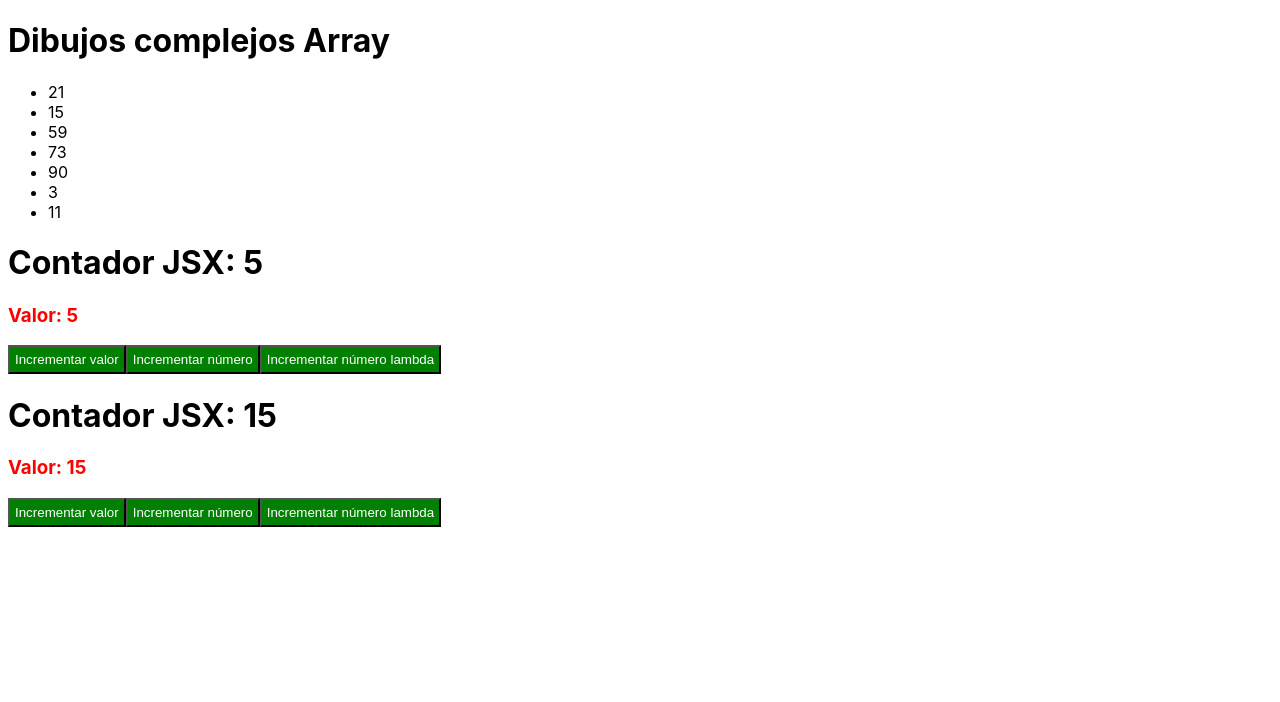
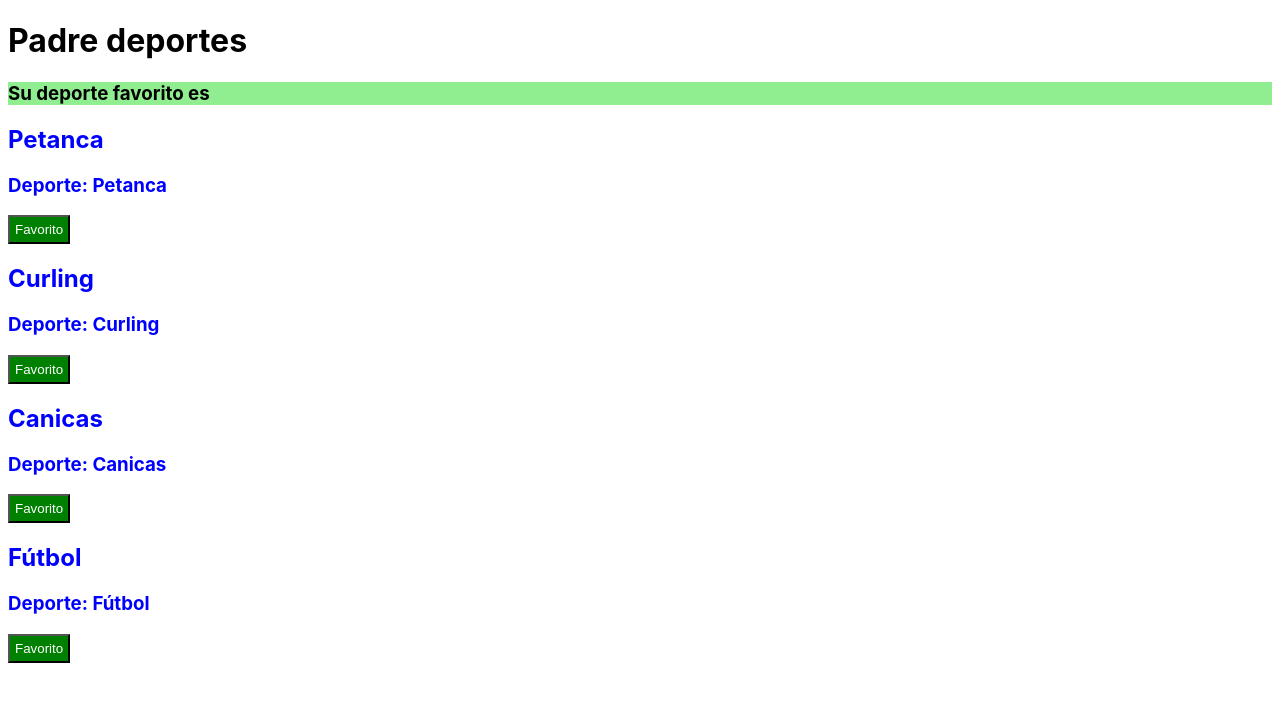
Before and after one commit to Bryanjrc/reactclasesjsx, a React (Create React App) app: page / in a window 1280 px wide. Shown: the top 702 px of the page. Built offline with nearby package versions, Linux system fonts and the light colour scheme.

Commit message:
Add PadreDeportes, HijoDeporte, and DibujosComplejosRender components; update index.js to include new components

```diff
--- /dev/null
+++ b/src/components/DibujosComplejosRender.jsx
@@ -0,0 +1,45 @@
+import { Component } from "react";
+
+class DibujosComplejosRender extends Component {
+
+    state = {
+        nombres: ["Diana", "Antonia", "Adrian", "Lucia"]
+    }
+
+    generarNombre = () => {
+        //PODEMOS UTILIZAR DIRECTAMENTE EL MÉTODO DEL ARRAY push
+        //SI ES UN OBJETO SIMPLE (string, int) NO PODEMOS ASIGNAR
+        this.state.nombres.push("NUEVO NOMBRE");
+        //SI NO REASIGNAMOS EL VALOR MEDIANTE setState, NO LO VEREMOS
+        this.setState({
+            nombres: this.state.nombres
+        })
+    }
+
+    render() {
+        return(
+            <div>
+                <h1>Dibujos complejos render</h1>
+
+                <button onClick={this.generarNombre}>
+                    Generar nombre
+                </button>
+                {
+                    //ESTO ES CÓDIGO JSC DE REACT
+                    this.state.nombres.map((nombre, index) => {
+                        //ESTE CÓDIGO NECESITA UN RETURN PARA EL RENDER
+                        return (
+                            <h4 style={{color: "blue"}} key={index}>
+                                {nombre}
+                            </h4>
+
+                        )
+                    })
+                }
+            </div>
+        )
+    }
+
+}
+
+export default DibujosComplejosRender;
--- /dev/null
+++ b/src/components/HijoDeporte.jsx
@@ -0,0 +1,30 @@
+import { Component } from "react";
+
+class HijoDeporte extends Component {
+
+    seleccionarFavorito = () => {
+        //CUANDO DESEEMOS, LLAMAMOS AL PADRE MEDIANTE SU METODO
+        //EN props
+        this.props.mostrarFavorito(this.props.nombre);
+    }
+
+    render() {
+        return(
+            <div>
+                <h2 style={{color: "blue"}}>
+                    {this.props.nombre}
+                </h2>
+
+                <h3 style={{color: "blue"}}>
+                    Deporte: {this.props.nombre}
+                </h3>
+
+                <button onClick={this.seleccionarFavorito}>
+                    Favorito
+                </button>
+            </div>
+        )
+    }
+}
+
+export default HijoDeporte;
--- /dev/null
+++ b/src/components/PadreDeportes.jsx
@@ -0,0 +1,39 @@
+import { Component } from "react";
+import HijoDeporte from "./HijoDeporte";
+
+class PadreDeportes extends Component {
+
+    deportes = ["Petanca", "Curling", "Canicas", "Fútbol"]
+
+    state = {
+        favorito: ""
+    }
+
+    mostrarFavorito = (deporteSeleccionado) => {
+        this.setState({
+            favorito: deporteSeleccionado
+        })
+    }
+
+    render() {
+        return(
+            <div>
+                <h1>Padre deportes</h1>
+
+                <h3 style={{backgroundColor: "lightgreen"}}>
+                    Su deporte favorito es {this.state.favorito}
+                </h3>
+                {
+                    this.deportes.map((sport, index) => {
+                        return(
+                            <HijoDeporte nombre = {sport} key={index}
+                            mostrarFavorito={this.mostrarFavorito}/>
+                        )
+                    })
+                }
+            </div>
+        )
+    }
+}
+
+export default PadreDeportes;
--- a/src/index.js
+++ b/src/index.js
@@ -5,13 +5,19 @@
 import reportWebVitals from './reportWebVitals';
 import Contador from './components/Contador';
 import DibujosComplejosArray from './components/DibujosComplejosArray';
+import DibujosComplejosRender from './components/DibujosComplejosRender';
+import PadreDeportes from './components/PadreDeportes';
 
 const root = ReactDOM.createRoot(document.getElementById('root'));
 root.render(
   <React.StrictMode>
+    <PadreDeportes/>
+    {/*
+    <DibujosComplejosRender/>
     <DibujosComplejosArray/>
     <Contador inicio = "5"/>
     <Contador inicio = "15"/>
+     */}
   </React.StrictMode>
 );
 
```
